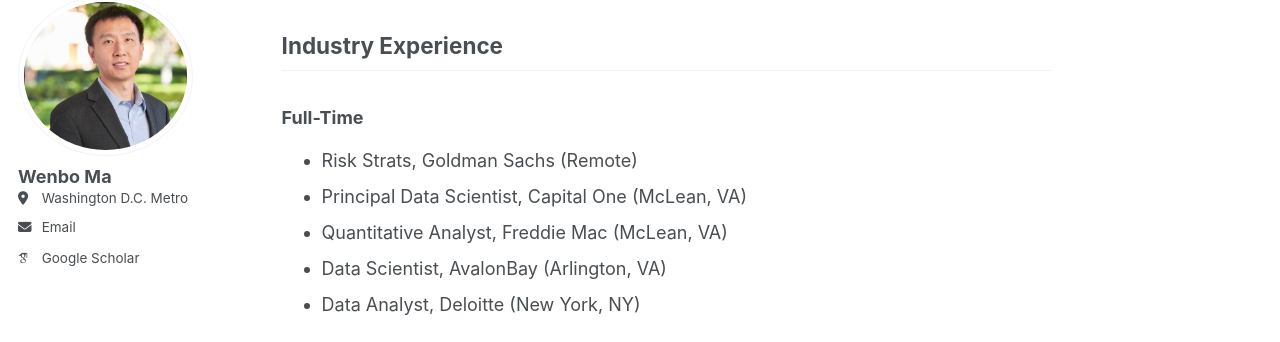
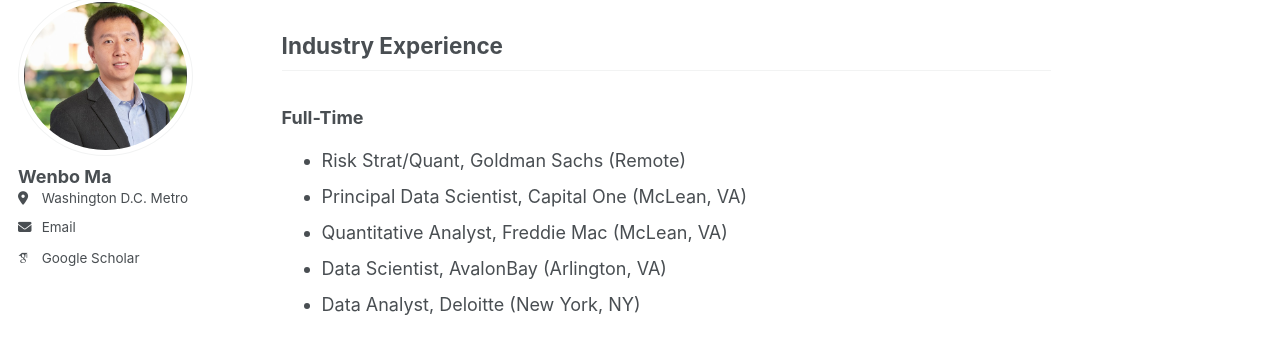
Before and after one commit to wenbo5565/wenbo5565.github.io, a Jekyll site: the page built from _pages/about.md, in a window 1280 px wide and 900 px high, scrolled down 1691 px. Shown: the part 110-452 px from the top of the window. Built offline with Jekyll 4.4.1, drawn with Linux system fonts in a browser that asks for light colours; some web fonts are replaced.

Commit message:
Update about.md

```diff
--- a/_pages/about.md
+++ b/_pages/about.md
@@ -52,7 +52,7 @@ Outside of work, I enjoy playing and watching sports — particularly tennis, ba
 ## Industry Experience <a id="industry"></a>
 
 ### Full-Time
-- Risk Strats, Goldman Sachs (Remote)
+- Risk Strat/Quant, Goldman Sachs (Remote)
 - Principal Data Scientist, Capital One (McLean, VA)
 - Quantitative Analyst, Freddie Mac (McLean, VA)
 - Data Scientist, AvalonBay (Arlington, VA)
```
